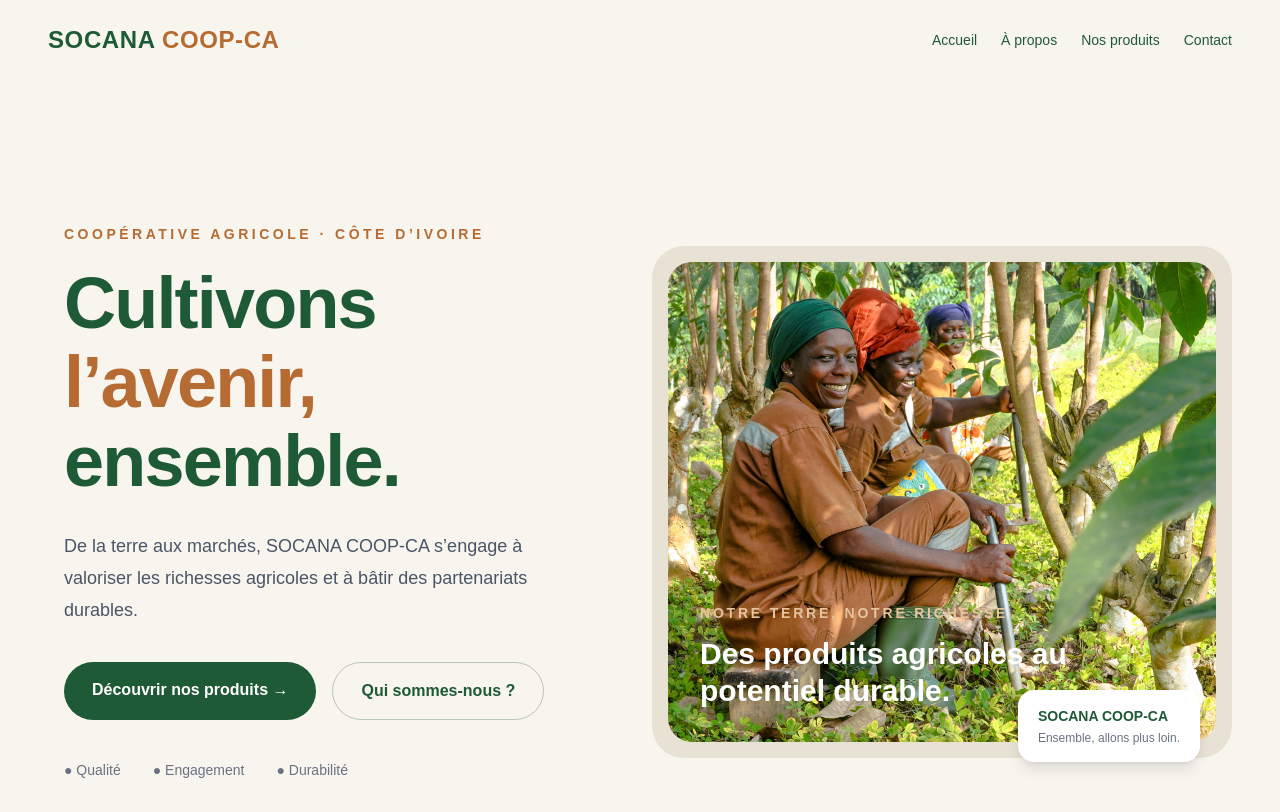
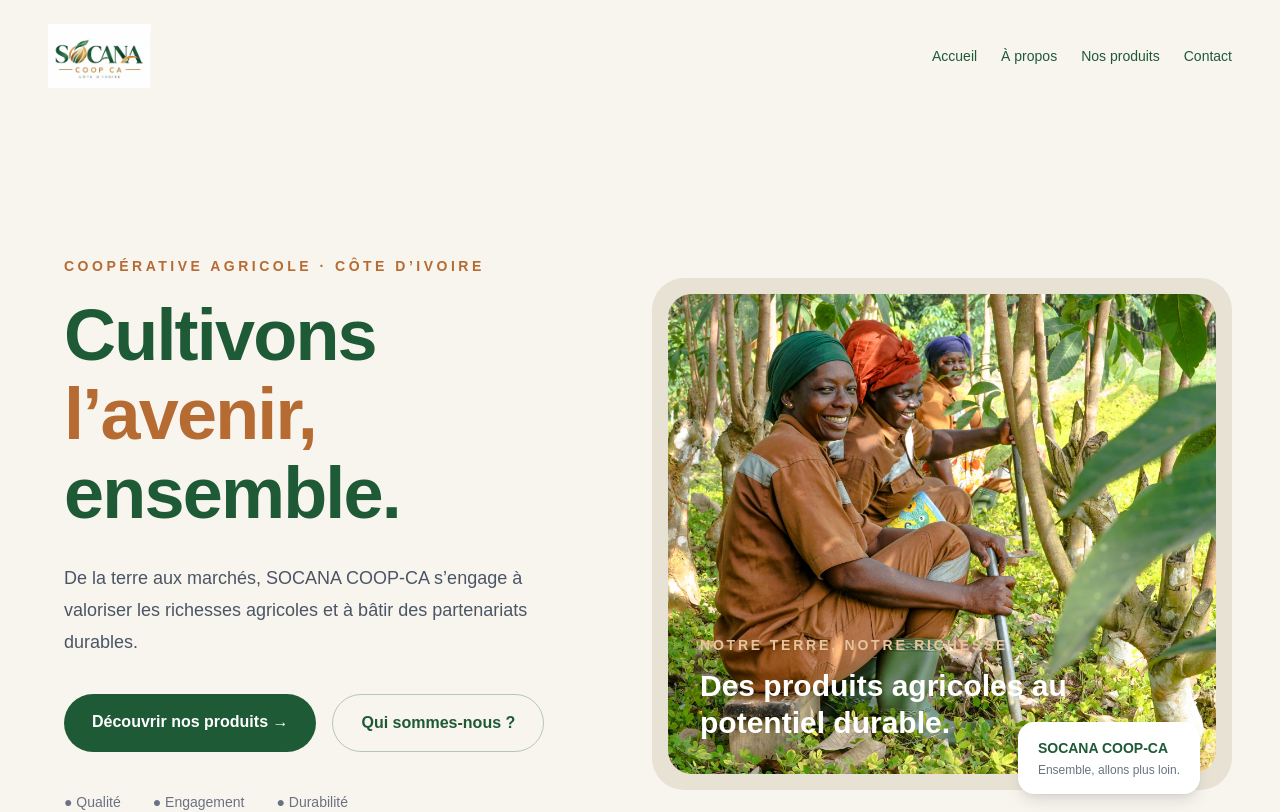
Before and after one commit to David2003-lang/socana-site, a Next.js app: page / in a window 1280 px wide. Shown: the top 812 px of the page. Built offline with nearby package versions, Linux system fonts and the light colour scheme.

Commit message:
Add SOCANA logo to homepage

```diff
--- a/app/page.tsx
+++ b/app/page.tsx
@@ -10,9 +10,15 @@ export default function Home() {
   return (
     <main className="min-h-screen bg-[#F8F5EF] text-[#1F5A36]">
       <header className="flex items-center justify-between px-6 py-6 md:px-12">
-        <h1 className="text-2xl font-extrabold tracking-wide">
-          SOCANA <span className="text-[#B66B32]">COOP-CA</span>
-        </h1>
+
+<a href="#accueil" className="flex items-center">
+  <img
+    src="/socana-logo.jpeg"
+    alt="SOCANA COOP-CA"
+    className="h-16 w-auto object-contain"
+  />
+</a>
+
 
         <nav className="hidden gap-6 text-sm font-medium md:flex">
           <a href="#accueil">Accueil</a>
```
Also changed, not shown: public/socana-logo.jpeg (added).
